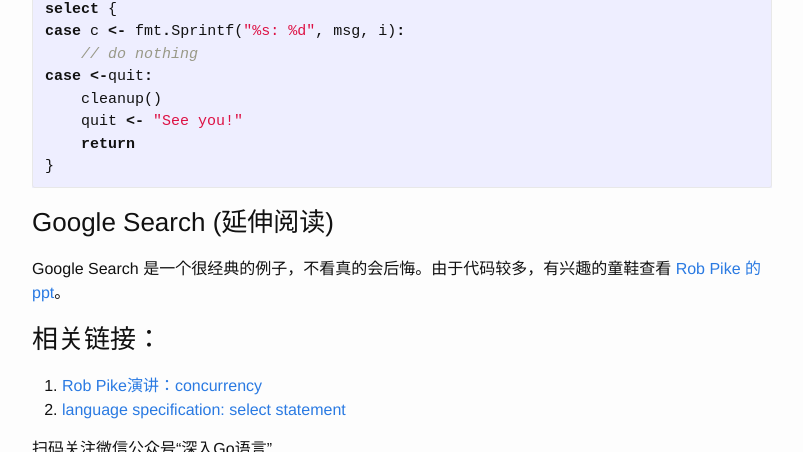
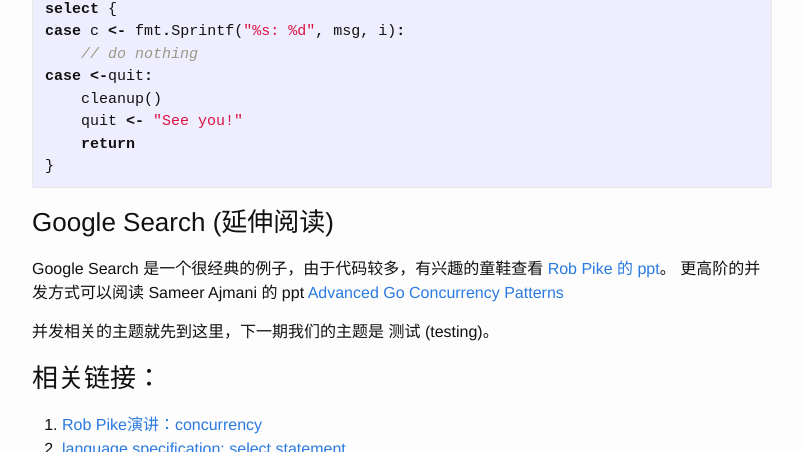
Before and after one commit to oscarzhao/oscarzhao.github.io, a Jekyll site: the page built from _posts/2016-09-04-go-select.markdown, in a window 1280 px wide and 900 px high, scrolled down 3602 px, cut to the strip 0-452 px from the top of the window. Shown: the whole strip, without its empty margins (238-1041 px from the left). Built offline with Jekyll 4.4.1, drawn with Linux system fonts in a browser that asks for light colours; some of the changed text lies outside the part shown.

Commit message:
update end

````diff
--- a/_posts/2016-09-04-go-select.markdown
+++ b/_posts/2016-09-04-go-select.markdown
@@ -172,8 +172,10 @@ case <-quit:
 ```
 
 ### Google Search (延伸阅读)
-Google Search 是一个很经典的例子，不看真的会后悔。由于代码较多，有兴趣的童鞋查看 [Rob Pike 的 ppt](https://talks.golang.org/2012/concurrency.slide#42 "google search")。
+Google Search 是一个很经典的例子，由于代码较多，有兴趣的童鞋查看 [Rob Pike 的 ppt](https://talks.golang.org/2012/concurrency.slide#42 "google search")。
+更高阶的并发方式可以阅读 Sameer Ajmani 的 ppt [Advanced Go Concurrency Patterns](https://talks.golang.org/2013/advconc.slide "concurrency")
 
+并发相关的主题就先到这里，下一期我们的主题是 测试 (testing)。
 ### 相关链接：
 
 1. [Rob Pike演讲：concurrency](https://talks.golang.org/2012/concurrency.slide#31 "select")
````
Also changed, not shown: other parts of _posts/2016-09-04-go-select.markdown (+1 -1 lines).
